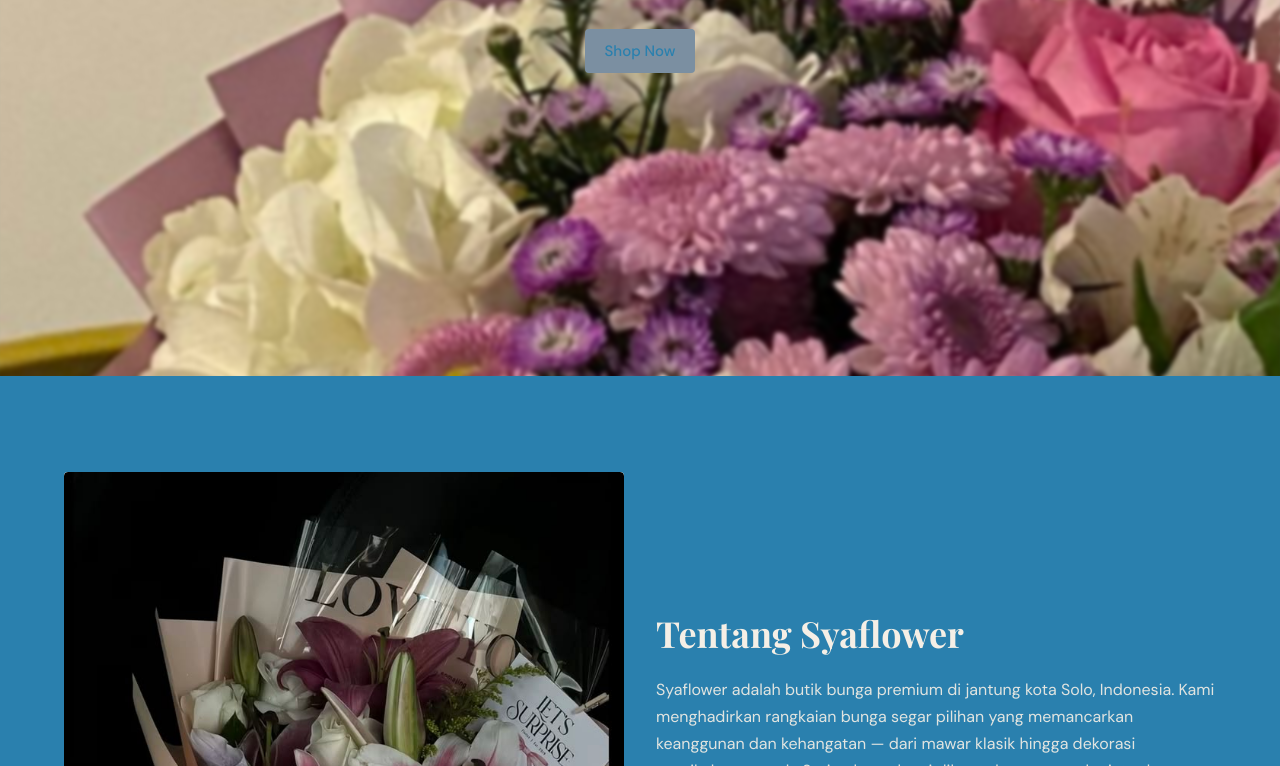
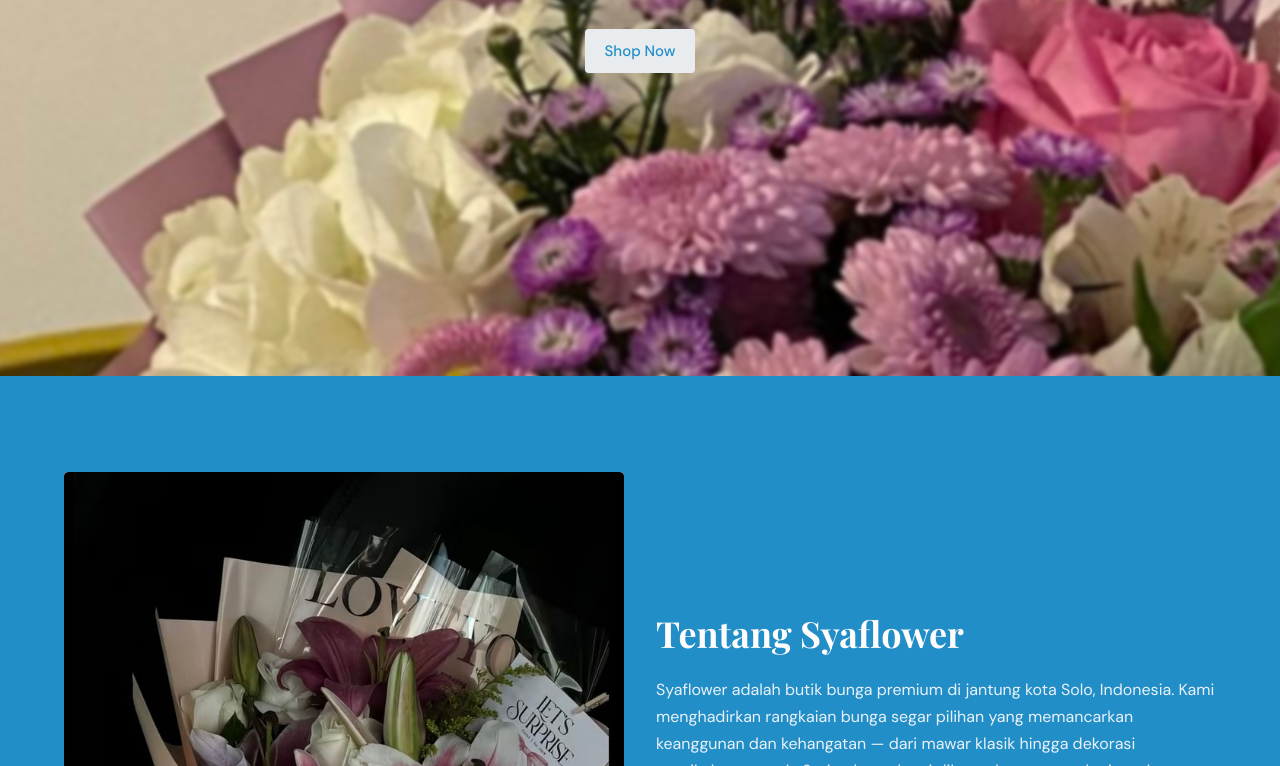
Before and after one commit to kree1202/CodingCamp-31August26-Ahmad-Fikri-Fadillah, a website: page index.html in a window 1280 px wide. Shown: the part 424-1190 px from the top of the page. Drawn offline with nearby package versions, Linux system fonts and the light colour scheme.

Commit message:
Update index.html

```diff
--- a/index.html
+++ b/index.html
@@ -20,10 +20,10 @@
        ============================================================ */
     :root {
       /* Color palette */
-      --color-bg-primary:   #2a80ae; /* deep teal — primary backgrounds */
-      --color-bg-secondary: #FDF8F0; /* warm ivory — card / surface backgrounds */
-      --color-text-primary: #F5EFE6; /* cream — primary text */
-      --color-accent:       #7B8FA1; /* soft blue-berry — accents, active states */
+      --color-bg-primary:   #228ec8; /* deep teal — primary backgrounds */
+      --color-bg-secondary: #f4f4f5; /* warm ivory — card / surface backgrounds */
+      --color-text-primary: #fffcfc; /* cream — primary text */
+      --color-accent:       #e8ecef; /* soft blue-berry — accents, active states */
 
       /* Typography */
       --font-serif: 'Playfair Display', Georgia, 'Times New Roman', serif;
@@ -232,7 +232,7 @@
         width: 100%;
         font-size: 1.25rem;
         padding: 0.875rem 0;
-        border-bottom: 1px solid rgba(245, 239, 230, 0.12);
+        border-bottom: 1px solid rgba(128, 151, 159, 0.12);
       }
 
       /* Show CTA at the bottom of the mobile menu */
```
